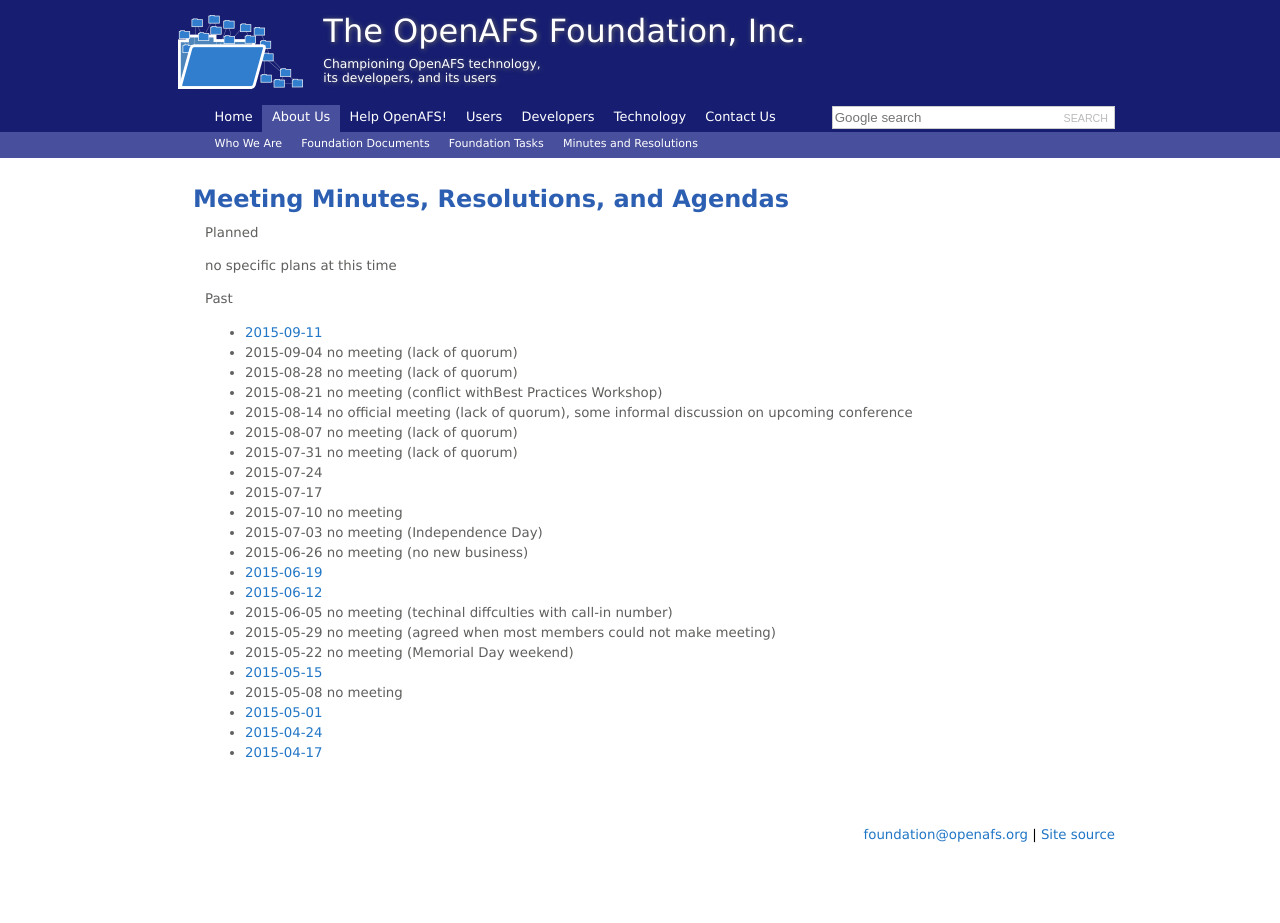
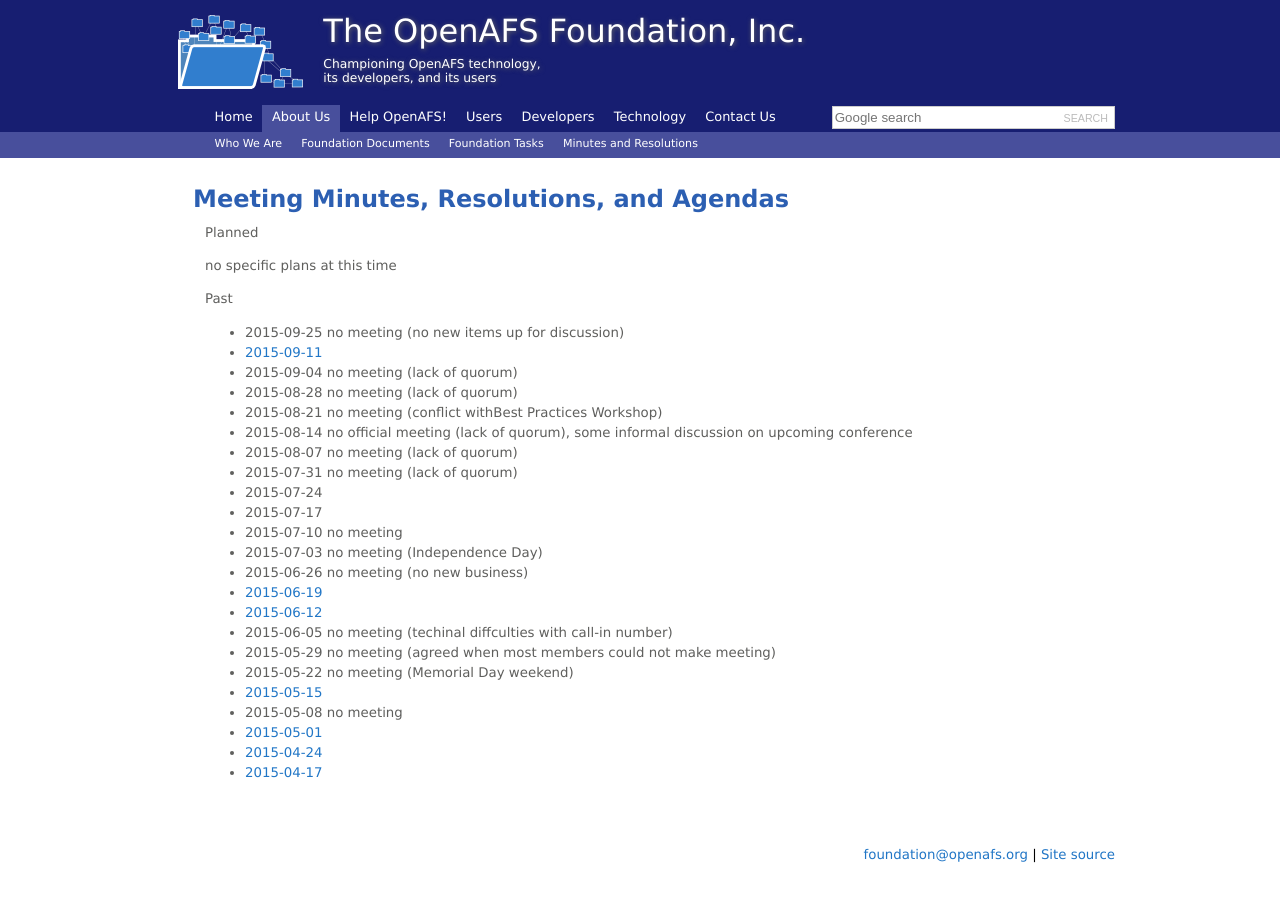
Before and after one commit to openafsfoundation/openafsfoundation.org, a Jekyll site: the page built from about/minutes/index.md, in a window 1280 px wide. Built offline with Jekyll 4.4.1, drawn with Linux system fonts in a browser that asks for light colours.

Commit message:
Minutes update for 9/25

```diff
--- a/about/minutes/index.md
+++ b/about/minutes/index.md
@@ -11,6 +11,7 @@
 
 Past
 
+* 2015-09-25 no meeting (no new items up for discussion)
 * [2015-09-11]({{site.github.url}}/about/minutes/2015-09-11/)
 * 2015-09-04 no meeting (lack of quorum)
 * 2015-08-28 no meeting (lack of quorum)
```
